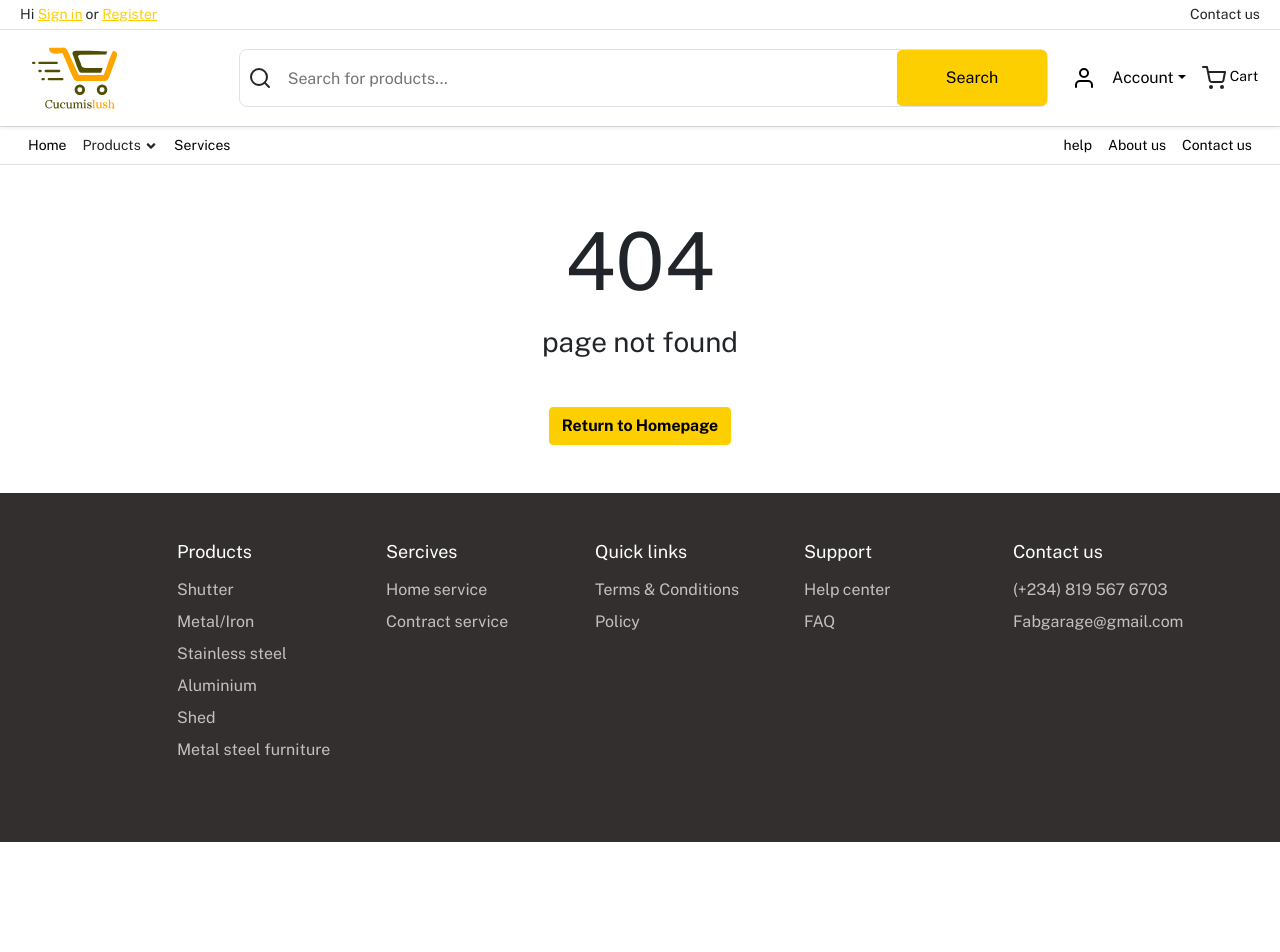
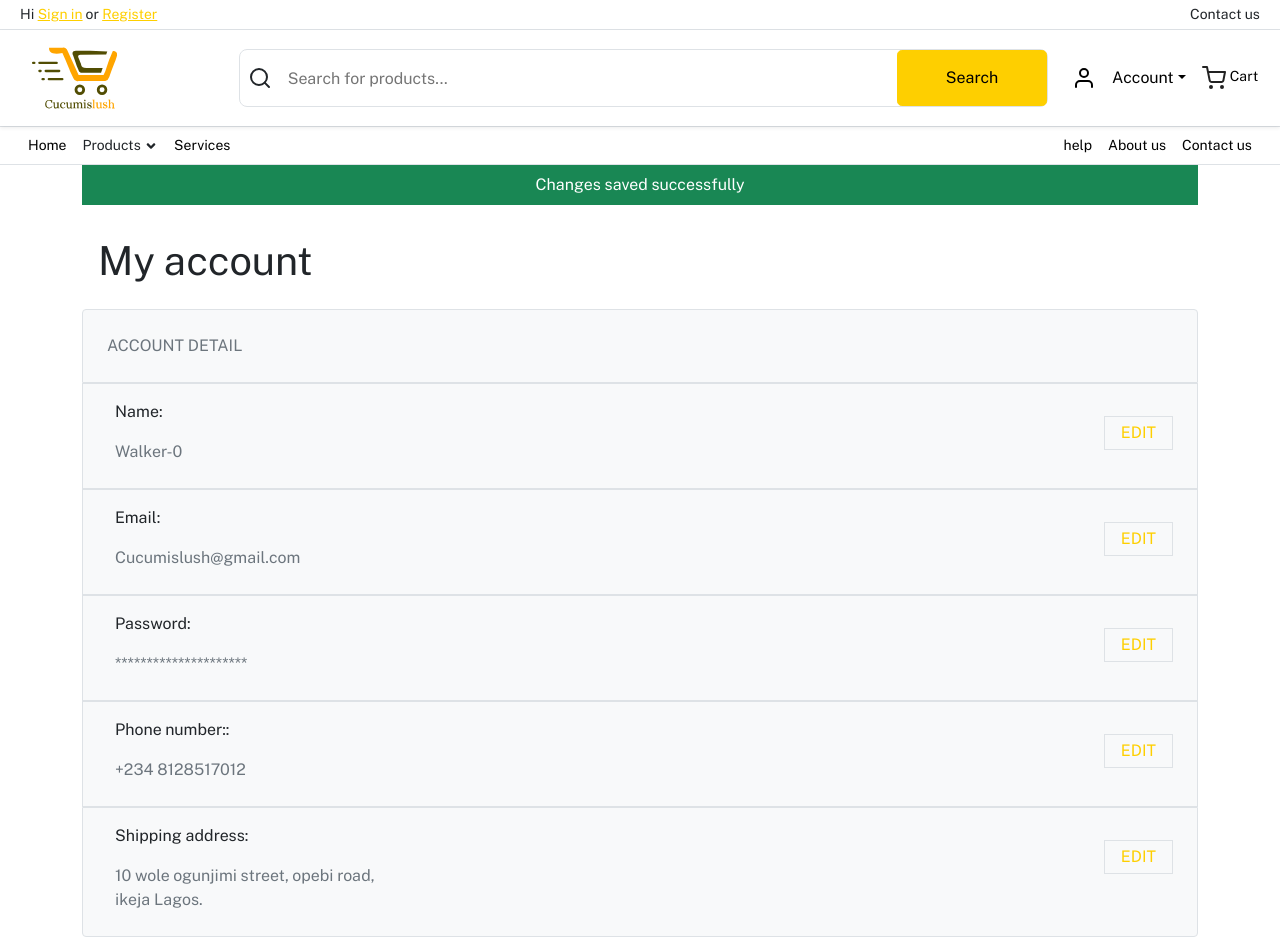
Before and after one commit to AY001A/FAB-SHOP, a React (Create React App) app: page /account in a window 1280 px wide. Shown: the top 952 px of the page. Before the commit the page ends 842 px from the top, so only its background shows below. Built offline with nearby package versions, Linux system fonts and the light colour scheme.

Commit message:
accPage UI done

```diff
--- a/src/App.js
+++ b/src/App.js
@@ -15,6 +15,7 @@ import ProductPage from "./pages/product/ProductPage";
 import { lazy, Suspense } from "react";
 import ScrollToTop from "./components/scroll-to-top/ScrollToTop";
 import ProductCategoryPage from "./pages/productCategory/ProductCategoryPage";
+import AccountPage from "./pages/accountPage/AccountPage";
 
 // const HomePage = lazy(() => import("./pages/home/HomePage"));
 // const LoginPage = lazy(() => import("./pages/auth/login/LoginPage"));
@@ -58,6 +59,9 @@ function App() {
           />
           <Route path="products/:productId/:title" element={<ProductPage />} />
 
+          {/* Account Page */}
+          <Route path="account" element={<AccountPage />} />
+
 
           {/* todo make work */}
           <Route path="resetpassword/" element={<PasswordReset />}>
--- /dev/null
+++ b/src/components/successBar/SuccessBar.js
@@ -0,0 +1,11 @@
+import React from 'react'
+
+const SuccessBar = () => {
+  return (
+    <div>
+        <p className='p-2 text-white bg-success text-center'>Changes saved successfully</p>
+    </div>
+  )
+}
+
+export default SuccessBar
--- /dev/null
+++ b/src/pages/accountPage/AccountPage.js
@@ -0,0 +1,74 @@
+import SuccessBar from '../../components/successBar/SuccessBar';
+import './styles.scss';
+
+const AccountPage = () => {
+  return (
+    <div className="account container">
+        <SuccessBar />
+        <div className='py-3'>
+            <h1 className='ps-3 pb-3'>My account</h1>
+            <div className='p-2 ps-4 pt-4 bg-light border rounded-top'>
+                <p className='text-muted'>ACCOUNT DETAIL</p>
+            </div>
+            <div className='d-flex justify-content-between bg-light border p-2 '>
+                <div className='ps-4 pt-2'>
+                    <p>Name:</p>
+                    <p className='text-muted'>Walker-0</p>
+                </div>
+                <div className='align-middle mt-4 pe-3'>
+                    <button className='text-primary border  p-1 px-3 bg-light'>EDIT</button>
+                </div>
+
+            </div>
+
+            <div className='d-flex justify-content-between bg-light border p-2 '>
+                <div className='ps-4 pt-2'>
+                    <p>Email:</p>
+                    <p className='text-muted'>Cucumislush@gmail.com</p>
+                </div>
+                <div className='align-middle mt-4 pe-3'>
+                    <button className='text-primary border  p-1 px-3 bg-light'>EDIT</button>
+                </div>
+
+            </div>
+
+            <div className='d-flex justify-content-between bg-light border p-2 '>
+                <div className='ps-4 pt-2'>
+                    <p>Password:</p>
+                    <p className='text-muted'>*********************</p>
+                </div>
+                <div className='align-middle mt-4 pe-3'>
+                    <button className='text-primary border  p-1 px-3 bg-light'>EDIT</button>
+                </div>
+
+            </div>
+
+            <div className='d-flex justify-content-between bg-light border p-2 '>
+                <div className='ps-4 pt-2'>
+                    <p>Phone number::</p>
+                    <p className='text-muted'>+234 8128517012</p>
+                </div>
+                <div className='align-middle mt-4 pe-3'>
+                    <button className='text-primary border  p-1 px-3 bg-light'>EDIT</button>
+                </div>
+
+            </div>
+
+            <div className='d-flex justify-content-between bg-light border p-2 rounded-bottom'>
+                <div className='ps-4 pt-2'>
+                    <p>Shipping address:</p>
+                    <p className='text-muted shippingAddress'>10 wole ogunjimi street, opebi road, ikeja Lagos.</p>
+                </div>
+                <div className='align-middle mt-4 pe-3'>
+                    <button className='text-primary border  p-1 px-3 bg-light'>EDIT</button>
+                </div>
+
+            </div>
+
+
+        </div>
+    </div>
+  )
+}
+
+export default AccountPage
--- /dev/null
+++ b/src/pages/accountPage/styles.scss
@@ -0,0 +1,3 @@
+.shippingAddress{
+    width: 80%;
+}
```
